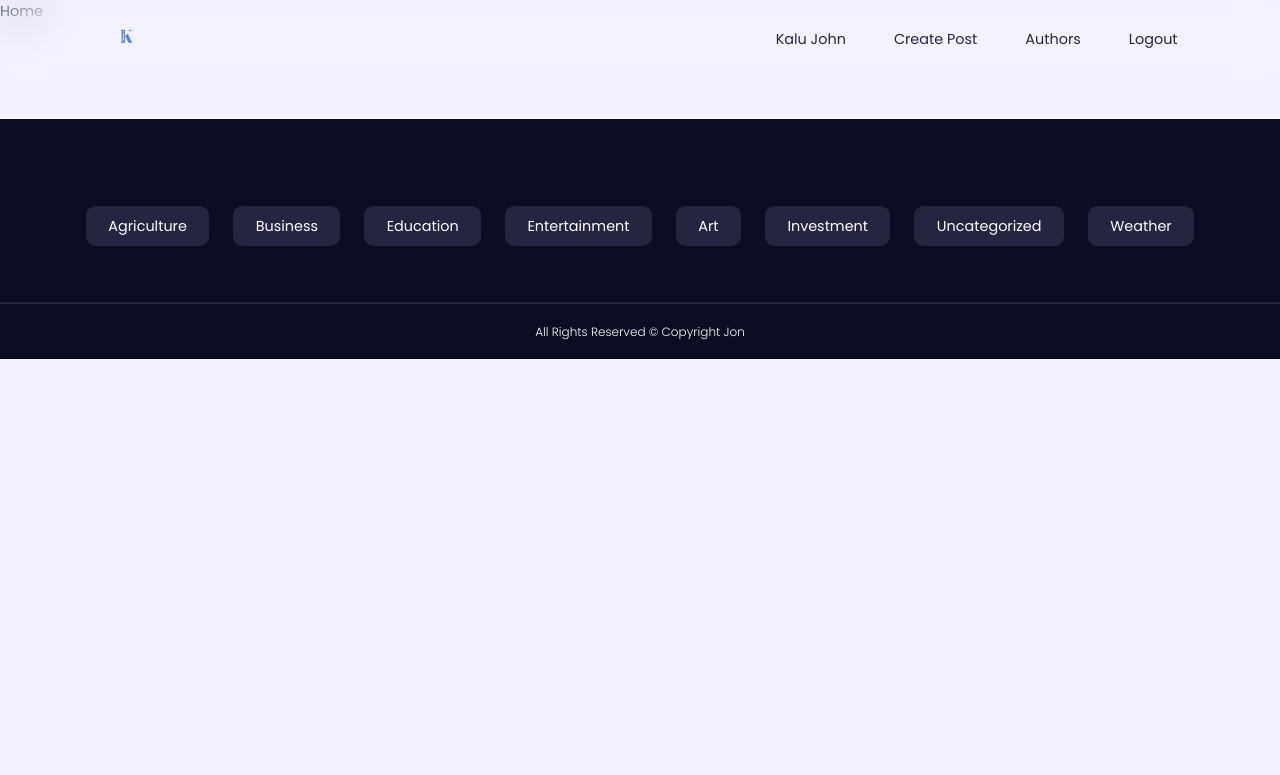
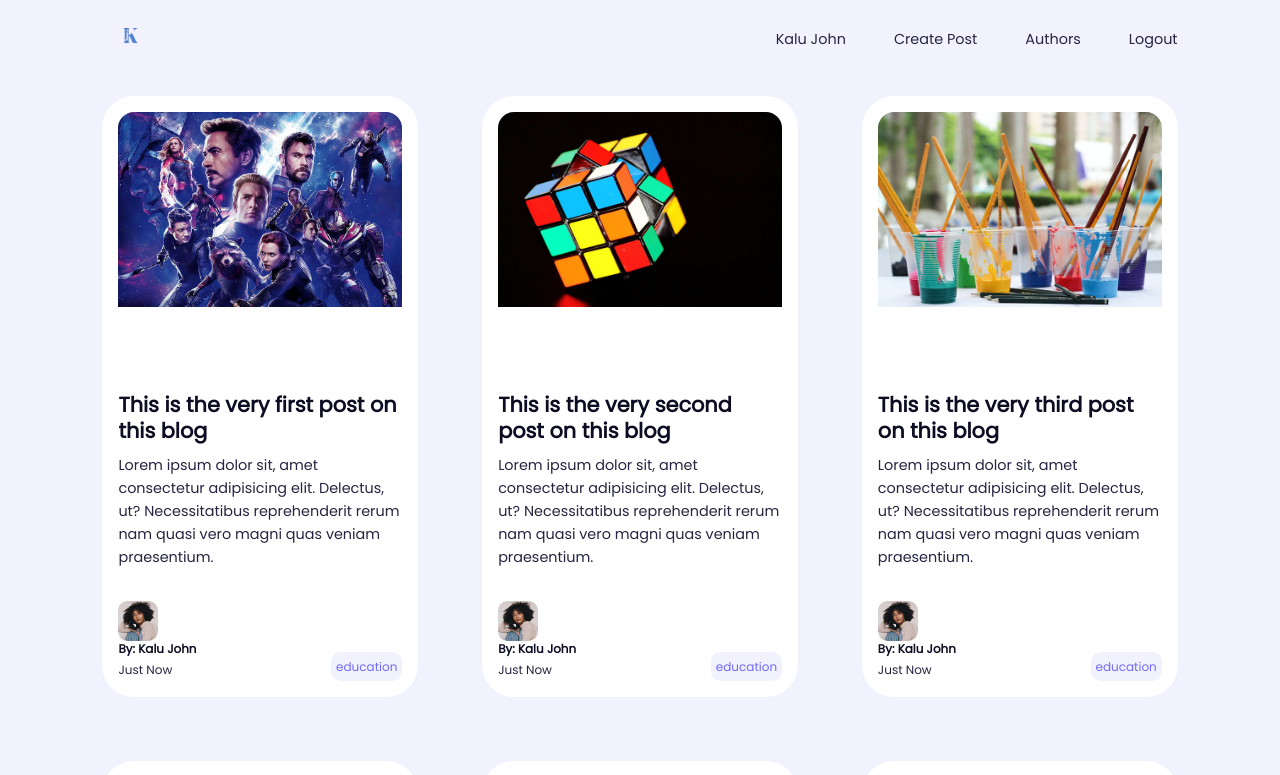
Before and after one commit to Johnni12/MERN-blog-app, a React (Vite) app: page / in a window 1280 px wide. Shown: the top 775 px of the page. Built offline with nearby package versions, Linux system fonts and the light colour scheme.

Commit message:
Render Post Items

```diff
--- /dev/null
+++ b/src/components/PostAuthor.jsx
@@ -0,0 +1,19 @@
+import React from 'react'
+import { Link } from 'react-router-dom'
+import Avater from '../images/avatar1.jpg'
+
+const PostAuthor = () => {
+  return (
+    <Link>
+    <div className="post__author-avater">
+     <img src={Avater} alt="" />
+    </div>
+    <div className="post__author-details">
+     <h5>By: Kalu John</h5>
+     <small>Just Now</small>
+    </div>
+    </Link>
+  )
+}
+
+export default PostAuthor
--- /dev/null
+++ b/src/components/PostItem.jsx
@@ -0,0 +1,25 @@
+import React from 'react'
+import { Link } from 'react-router-dom'
+import PostAuthor from './PostAuthor'
+
+const PostItem = ({ postID, category, title,description,authorID,thumbnail }) => {
+  return (
+    <article className='post'>
+      <div className='post__thumbnail'>
+        <img src={thumbnail} alt={title} />
+      </div>
+      <div className='post__content'>
+        <Link to={`/posts/${postID}`}>
+          <h3>{title}</h3>
+        </Link>
+        <p>{description}</p>
+        <div className='post__footer'>
+          <PostAuthor />
+          <Link className='btn category' to={`/posts/categories/${category}`}>{category}</Link>
+        </div>
+      </div>
+    </article>
+  )
+}
+
+export default PostItem
--- /dev/null
+++ b/src/components/Posts.jsx
@@ -0,0 +1,84 @@
+import {useState} from 'react'
+import PostItem from './PostItem'
+
+import Thumbnail2 from '../images/blog9.jpg'
+import Thumbnail1 from '../images/blog10.jpg'
+import Thumbnail3 from '../images/blog71.jpg'
+import Thumbnail4 from '../images/blog40.jpg'
+import Thumbnail31 from '../images/blog38.jpg'
+import Thumbnail12 from '../images/blog12.jpg'
+
+const DUMMY_POSTS = [
+  {
+    id: '1',
+    thumbnail: Thumbnail1,
+    category: 'education',
+    title: 'This is the very first post on this blog',
+    desc: 'Lorem ipsum dolor sit, amet consectetur adipisicing elit. Delectus, ut? Necessitatibus reprehenderit rerum nam quasi vero magni quas veniam praesentium.',
+    authorID: 1,
+  },
+  {
+    id: '2',
+    thumbnail: Thumbnail2,
+    category: 'education',
+    title: 'This is the very second post on this blog',
+    desc: 'Lorem ipsum dolor sit, amet consectetur adipisicing elit. Delectus, ut? Necessitatibus reprehenderit rerum nam quasi vero magni quas veniam praesentium.',
+    authorID: 2,
+  },
+  {
+    id: '3',
+    thumbnail: Thumbnail3,
+    category: 'education',
+    title: 'This is the very third post on this blog',
+    desc: 'Lorem ipsum dolor sit, amet consectetur adipisicing elit. Delectus, ut? Necessitatibus reprehenderit rerum nam quasi vero magni quas veniam praesentium.',
+    authorID: 3,
+  },
+  {
+    id: '4',
+    thumbnail: Thumbnail4,
+    category: 'science',
+    title: 'This is the very fourth post on this blog',
+    desc: 'Lorem ipsum dolor sit, amet consectetur adipisicing elit. Delectus, ut? Necessitatibus reprehenderit rerum nam quasi vero magni quas veniam praesentium.',
+    authorID: 4,
+  },
+  {
+    id: '37',
+    thumbnail: Thumbnail12,
+    category: 'education',
+    title: 'This is the very third post on this blog',
+    desc: 'Lorem ipsum dolor sit, amet consectetur adipisicing elit. Delectus, ut? Necessitatibus reprehenderit rerum nam quasi vero magni quas veniam praesentium.',
+    authorID: 39,
+  },
+  {
+    id: '5',
+    thumbnail: Thumbnail31,
+    category: 'education',
+    title: 'This is the very third post on this blog',
+    desc: 'Lorem ipsum dolor sit, amet consectetur adipisicing elit. Delectus, ut? Necessitatibus reprehenderit rerum nam quasi vero magni quas veniam praesentium.',
+    authorID: 9,
+  },
+]
+
+const Posts = () => {
+  const [posts, setPosts] = useState(DUMMY_POSTS)
+
+  return (
+    <section className='posts'>
+      <div className='container posts__container'>
+        {posts.map(({ id, thumbnail, title, category, desc, authorID }) => (
+          <PostItem
+            key={id}
+            postID={id}
+            thumbnail={thumbnail}
+            category={category}
+            title={title}
+            description={desc}
+            authorID={authorID}
+          />
+        ))}
+      </div>
+    </section>
+  )
+}
+
+export default Posts
--- a/src/index.css
+++ b/src/index.css
@@ -108,6 +108,7 @@ section {
 }
 
 .btn.primary{
+ padding: 0.5rem;
  background: var(--color-primary);
  color: var(--color-white);
 }
@@ -116,6 +117,7 @@ section {
  color: var(--color-primary);
  font-size: 0.75rem;
  font-weight: 400;
+ padding: 0.3rem;
 }
 
 .btn.sm{
@@ -145,7 +147,7 @@ nav{
  top: 0;
  left: 0;
  z-index: 1;
- border-bottom: var(--color-bg);
+ border-bottom: 1px solid var(--color-bg) ;
  backdrop-filter: blur(20px);
 }
 
@@ -157,7 +159,7 @@ nav{
 }
 
 .nav__logo {
-  width: 3rem;
+  width: 3.5rem;
   display: block;
 }
 
@@ -170,7 +172,19 @@ nav{
  display: none ;
 }
 
+/*=======  ===ERROR PAGE STYLES============*/
 
+.center{
+ text-align: center;
+ padding-top: 5rem;
+ margin-inline: center;
+ display: block;
+ width: 100%;
+}
+
+.error-page h2{
+ margin-top: 3rem;
+}
 
 
 /*=============FOOTER STYLES===============*/
@@ -210,3 +224,52 @@ footer{
  color: var(--color-white);
  font-weight: 300;
 }
+
+
+/*============= POST STYLES===============*/
+
+ .posts__container{
+  display: grid;
+  grid-template-columns: repeat(3,1fr);
+  gap: 4rem;
+ }
+
+ .post{
+  background: var(--color-white);
+  padding: 1rem;
+  border-radius: var(--radius-4);
+  transition: var(--transition);
+  cursor: default;
+ }
+
+ .post:hover{
+  box-shadow: 0 1.5rem 2rem rgba(0,0,0,0.1);
+ }
+
+ .post__thumbnail{
+  border-radius: var(--radius-3);
+  overflow: hidden;
+  height: 16rem;
+ }
+
+ .post__content{
+  margin-top: 1.5rem;
+ }
+
+ .post__content h3{
+  margin: 1rem 0 0.6rem;
+ }
+
+ .post__footer{
+  display: flex;
+  justify-content: space-between;
+  align-items: flex-end;
+  margin-top: 2rem;
+ }
+
+.post__author-avater{
+ width: 2.5rem;
+ aspect-ratio: 1/1;
+ border-radius: var(--radius-2);
+ overflow: hidden;
+}
--- a/src/pages/ErrorPage.jsx
+++ b/src/pages/ErrorPage.jsx
@@ -1,8 +1,16 @@
 import React from 'react'
+import { Link } from 'react-router-dom'
 
 const ErrorPage = () => {
   return (
-    <div>ErrorPage</div>
+    <section className='error-page'>
+      <div className='center'>
+        <Link to='/' className='btn primary'>
+          Go back Home
+        </Link>
+        <h2>Page Not Found</h2>
+      </div>
+    </section>
   )
 }
 
--- a/src/pages/Home.jsx
+++ b/src/pages/Home.jsx
@@ -1,9 +1,8 @@
 import React from 'react'
+import Posts from '../components/Posts'
 
 const Home = () => {
-  return (
-    <div>Home</div>
-  )
+  return <Posts />
 }
 
 export default Home
```
